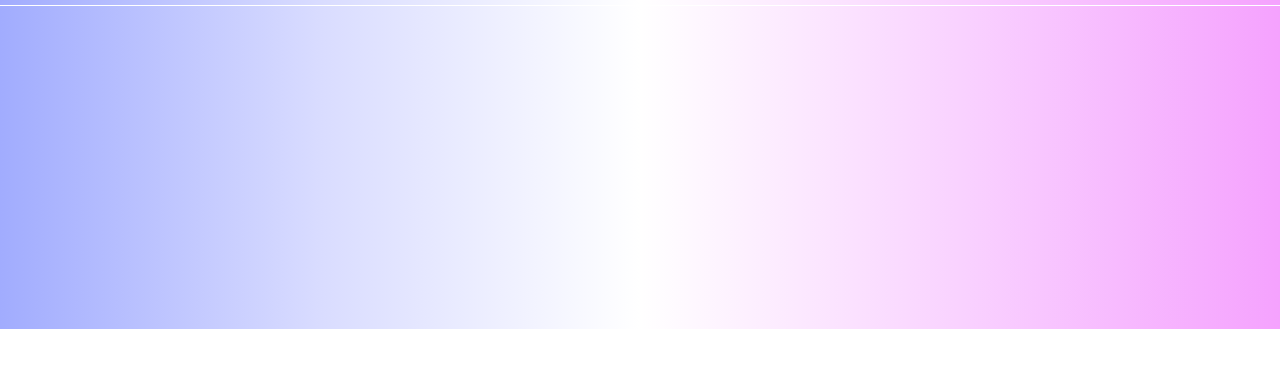
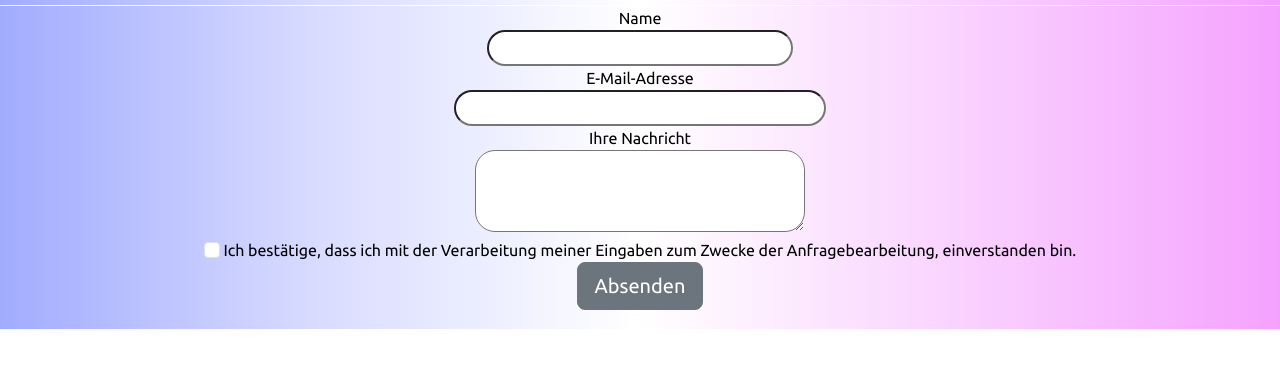
Before and after one commit to nicosammito/IUExam2023, a plain HTML site: page contact.html in a window 1280 px wide. Shown: the part 71-438 px from the top of the page. Drawn offline with nearby package versions, Linux system fonts and the light colour scheme.

Commit message:
contact form for "Kontakt" section

```diff
--- a/contact.html
+++ b/contact.html
@@ -42,7 +42,32 @@
             </ul>
         </div>
     </nav>
-
+    <center>
+        <form action="SENDEADRESSE" id="ft-form" method="POST" accept-charset="UTF-8">
+            <fieldset>
+                <label>
+                    Name
+                    <input type="text" class="name-field" required>
+                </label><br>
+                <label>
+                    E-Mail-Adresse
+                    <input type="email" class="mail-field" required>
+                </label><br>
+                <label>
+                    Ihre Nachricht
+                    <textarea rows="3" class="message-field" required></textarea>
+                </label><br>
+                <div>
+                    <label>
+                        <input class="form-check-input" type="checkbox" value="" id="flexCheckDefault">
+                        Ich bestätige, dass ich mit der Verarbeitung meiner Eingaben zum Zwecke der Anfragebearbeitung,
+                        einverstanden bin.
+                    </label><br>
+                </div>
+                <button type="button" class="btn btn-secondary btn-lg">Absenden</button>
+            </fieldset>
+        </form>
+    </center>
     <script src="https://cdn.jsdelivr.net/npm/bootstrap@5.3.2/dist/js/bootstrap.bundle.min.js"
         integrity="sha384-C6RzsynM9kWDrMNeT87bh95OGNyZPhcTNXj1NW7RuBCsyN/o0jlpcV8Qyq46cDfL"
         crossorigin="anonymous"></script>
--- a/css/index.css
+++ b/css/index.css
@@ -147,3 +147,27 @@ body {
     box-shadow: inset 0 0 0 1px rgba(0, 0, 0, .25);
     color: black;
   }
+
+  .name-field{
+    width: 100%; min-width: 100%;
+    box-sizing: border-box;
+    padding: 4px;
+    outline: none;
+    border-radius: 20px;
+  }
+
+.mail-field{
+  width: 100%; min-width: 100%;
+  box-sizing: border-box;
+  padding: 4px;
+  outline: none;
+  border-radius: 20px;
+}
+
+.message-field{
+  width: 100%; min-width: 100%;
+  box-sizing: border-box;
+  padding: 4px;
+  outline: none;
+  border-radius: 20px;
+}
```
Also changed, not shown: index.html (+0 -1 lines).
